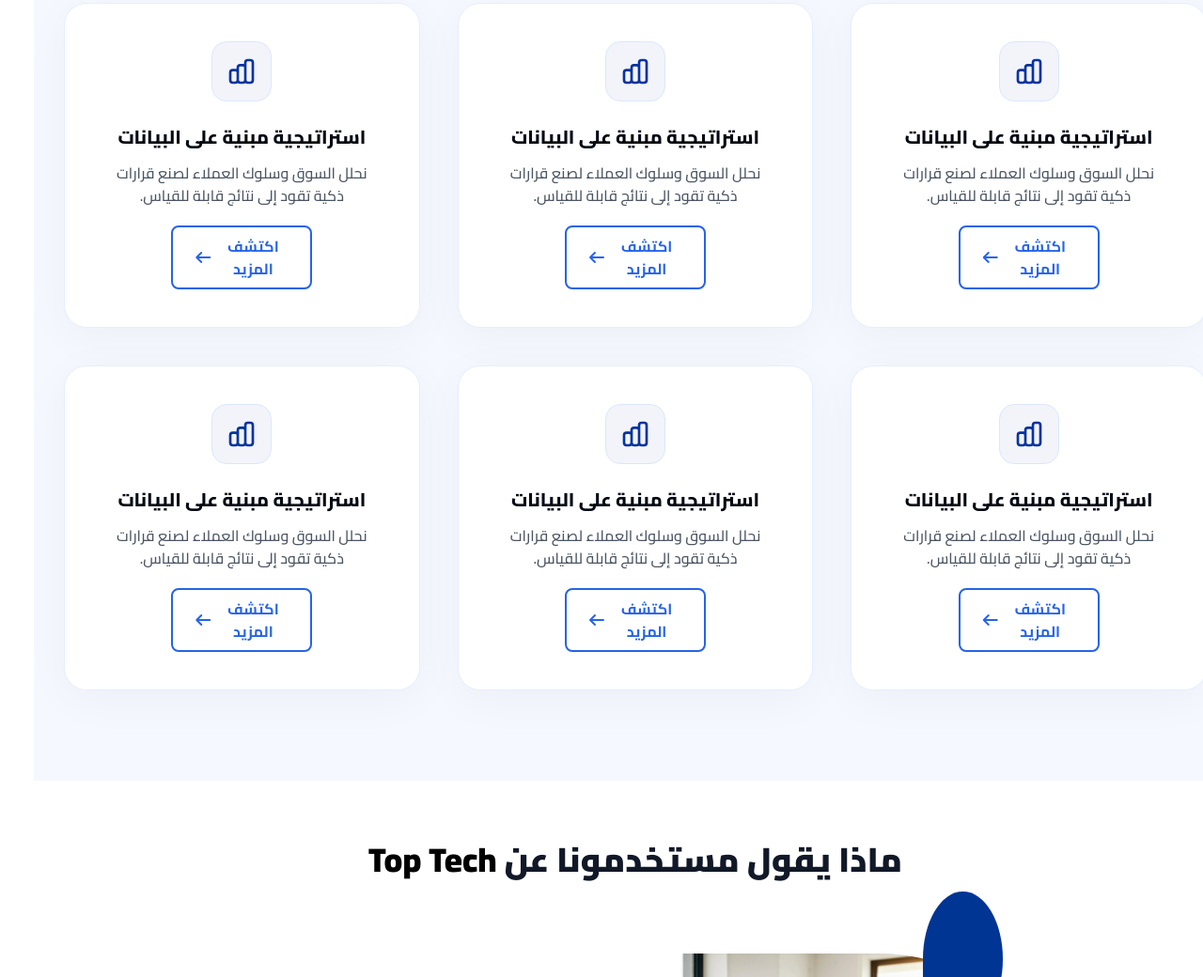
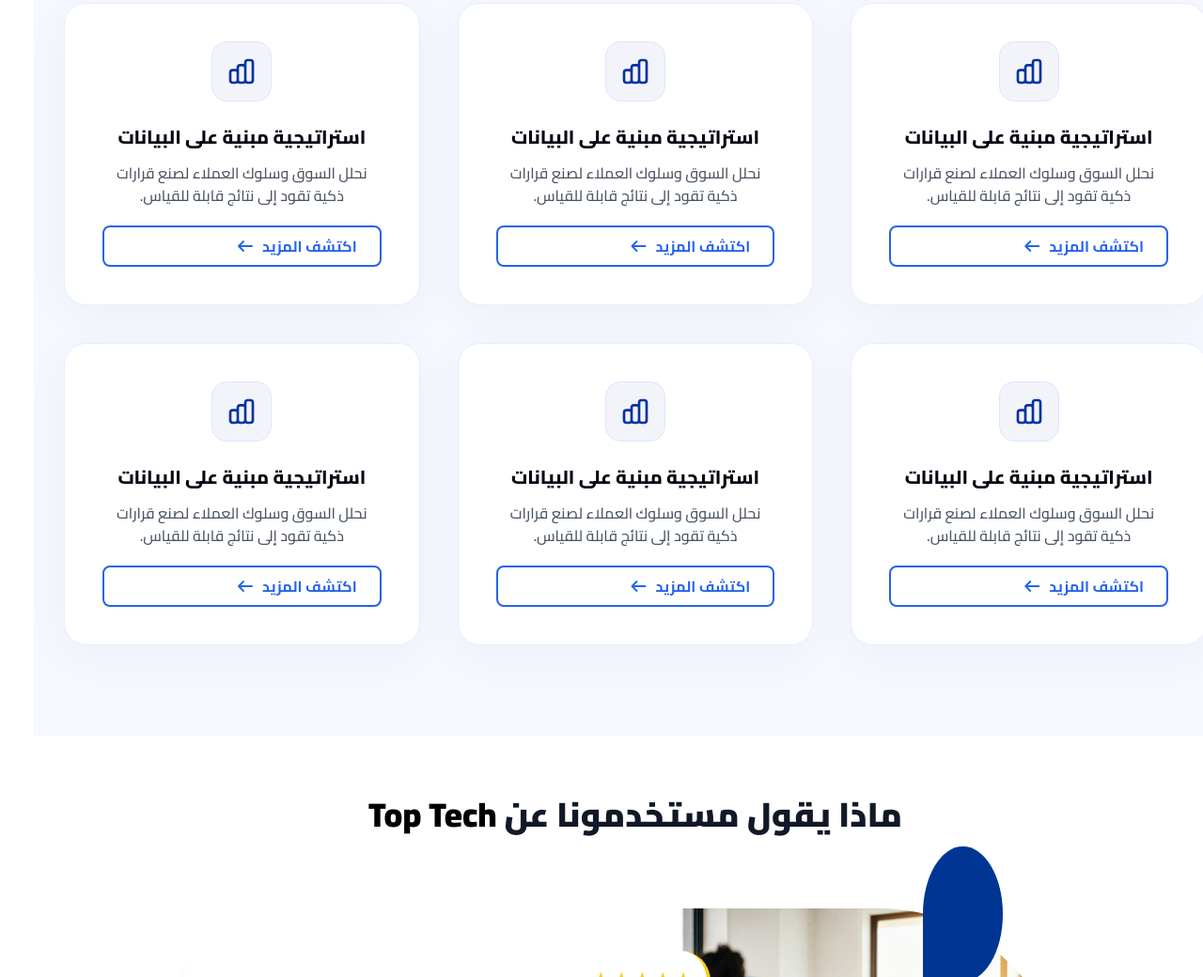
Before and after one commit to wajeehShik/Top-Tec-Website-Front-end, a plain HTML site: page index.html in a window 1280 px wide. Shown: the part 3278-4318 px from the top of the page at 94% size. Drawn offline with Linux system fonts and the light colour scheme.

Commit message:
Update index.html

```diff
--- a/index.html
+++ b/index.html
@@ -374,7 +374,7 @@ width: 320px;
       <p class="text-gray-600 leading-relaxed text-sm md:text-base font-medium">
           نحلل السوق وسلوك العملاء لصنع قرارات ذكية تقود إلى نتائج قابلة للقياس.
       </p>
-            <a href="360.html" class="flex items-center gap-2 px-6 py-2 w-[150px] mt-5 m-auto border-2 border-blue-600 text-blue-600 rounded-lg font-bold hover:bg-blue-600 hover:text-white transition-all">
+            <a href="360.html" class="flex items-center gap-2 px-6 py-2 w-[190px] mt-5 m-auto border-2 border-blue-600 text-blue-600 rounded-lg font-bold hover:bg-blue-600 hover:text-white transition-all">
           <span>اكتشف المزيد</span>
     <i class="fa-solid fa-arrow-left"></i>
         </a>
@@ -397,7 +397,7 @@ width: 320px;
       <p class="text-gray-600 leading-relaxed text-sm md:text-base font-medium">
           نحلل السوق وسلوك العملاء لصنع قرارات ذكية تقود إلى نتائج قابلة للقياس.
       </p>
-            <a href="360.html" class="flex items-center gap-2 px-6 py-2 w-[150px] mt-5 m-auto border-2 border-blue-600 text-blue-600 rounded-lg font-bold hover:bg-blue-600 hover:text-white transition-all">
+            <a href="360.html" class="flex items-center gap-2 px-6 py-2 w-[190px] mt-5 m-auto border-2 border-blue-600 text-blue-600 rounded-lg font-bold hover:bg-blue-600 hover:text-white transition-all">
           <span>اكتشف المزيد</span>
     <i class="fa-solid fa-arrow-left"></i>
         </a>
@@ -421,7 +421,7 @@ width: 320px;
           نحلل السوق وسلوك العملاء لصنع قرارات ذكية تقود إلى نتائج قابلة للقياس.
       </p>
 
-            <a href="360.html" class="flex items-center gap-2 px-6 py-2 w-[150px] mt-5 m-auto border-2 border-blue-600 text-blue-600 rounded-lg font-bold hover:bg-blue-600 hover:text-white transition-all">
+            <a href="360.html" class="flex items-center gap-2 px-6 py-2 w-[190px] mt-5 m-auto border-2 border-blue-600 text-blue-600 rounded-lg font-bold hover:bg-blue-600 hover:text-white transition-all">
           <span>اكتشف المزيد</span>
     <i class="fa-solid fa-arrow-left"></i>
         </a>
@@ -444,7 +444,7 @@ width: 320px;
       <p class="text-gray-600 leading-relaxed text-sm md:text-base font-medium">
           نحلل السوق وسلوك العملاء لصنع قرارات ذكية تقود إلى نتائج قابلة للقياس.
       </p>
-            <a href="360.html" class="flex items-center gap-2 px-6 py-2 w-[150px] mt-5 m-auto border-2 border-blue-600 text-blue-600 rounded-lg font-bold hover:bg-blue-600 hover:text-white transition-all">
+            <a href="360.html" class="flex items-center gap-2 px-6 py-2 w-[190px] mt-5 m-auto border-2 border-blue-600 text-blue-600 rounded-lg font-bold hover:bg-blue-600 hover:text-white transition-all">
           <span>اكتشف المزيد</span>
     <i class="fa-solid fa-arrow-left"></i>
         </a>
@@ -467,7 +467,7 @@ width: 320px;
       <p class="text-gray-600 leading-relaxed text-sm md:text-base font-medium">
           نحلل السوق وسلوك العملاء لصنع قرارات ذكية تقود إلى نتائج قابلة للقياس.
       </p>
-            <a href="360.html" class="flex items-center gap-2 px-6 py-2 w-[150px] mt-5 m-auto border-2 border-blue-600 text-blue-600 rounded-lg font-bold hover:bg-blue-600 hover:text-white transition-all">
+            <a href="360.html" class="flex items-center gap-2 px-6 py-2 w-[190px] mt-5 m-auto border-2 border-blue-600 text-blue-600 rounded-lg font-bold hover:bg-blue-600 hover:text-white transition-all">
           <span>اكتشف المزيد</span>
     <i class="fa-solid fa-arrow-left"></i>
         </a>
@@ -490,7 +490,7 @@ width: 320px;
       <p class="text-gray-600 leading-relaxed text-sm md:text-base font-medium">
           نحلل السوق وسلوك العملاء لصنع قرارات ذكية تقود إلى نتائج قابلة للقياس.
       </p>
-            <a href="360.html" class="flex items-center gap-2 px-6 py-2 w-[150px] mt-5 m-auto border-2 border-blue-600 text-blue-600 rounded-lg font-bold hover:bg-blue-600 hover:text-white transition-all">
+            <a href="360.html" class="flex items-center gap-2 px-6 py-2 w-[190px] mt-5 m-auto border-2 border-blue-600 text-blue-600 rounded-lg font-bold hover:bg-blue-600 hover:text-white transition-all">
           <span>اكتشف المزيد</span>
     <i class="fa-solid fa-arrow-left"></i>
         </a>
```
